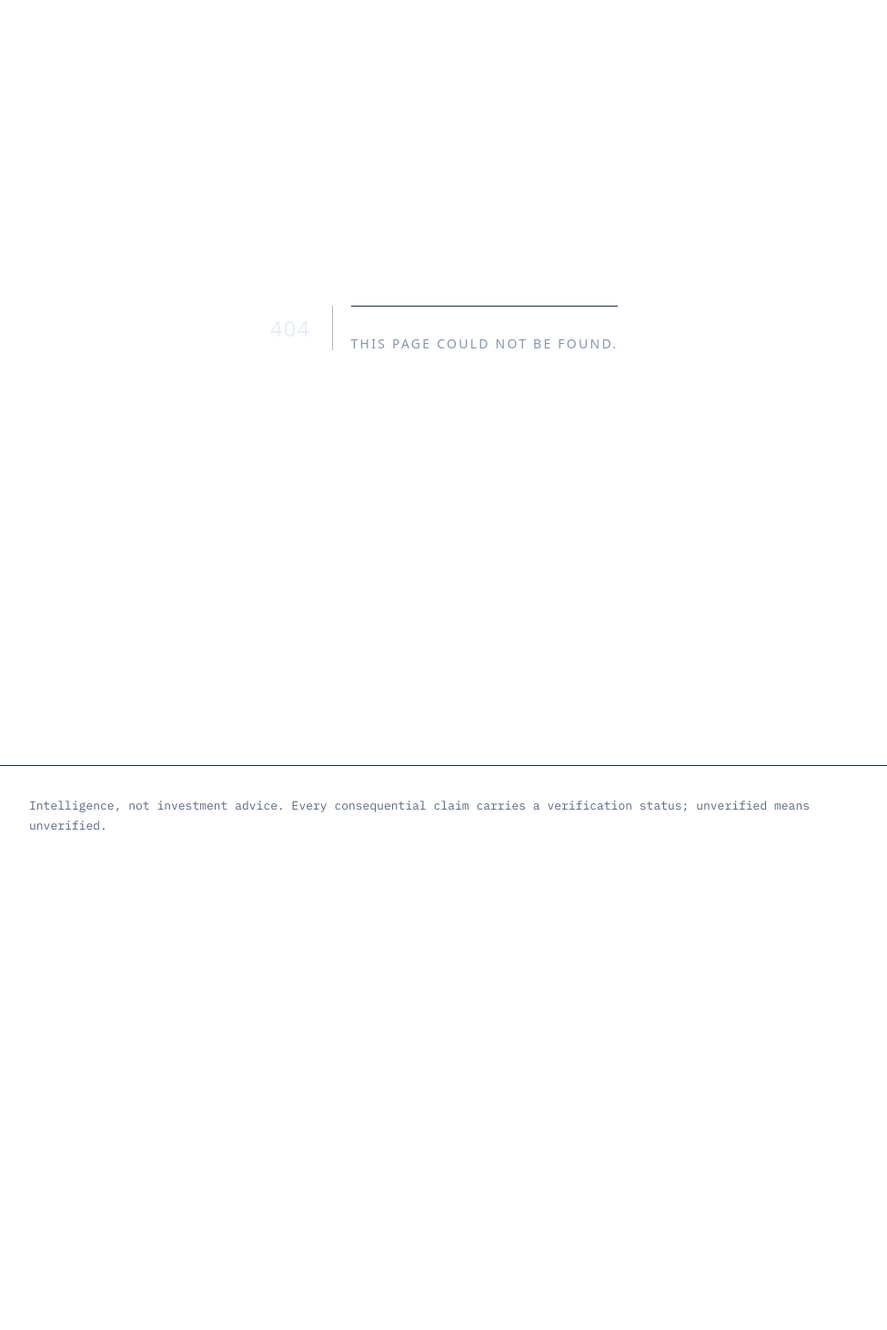
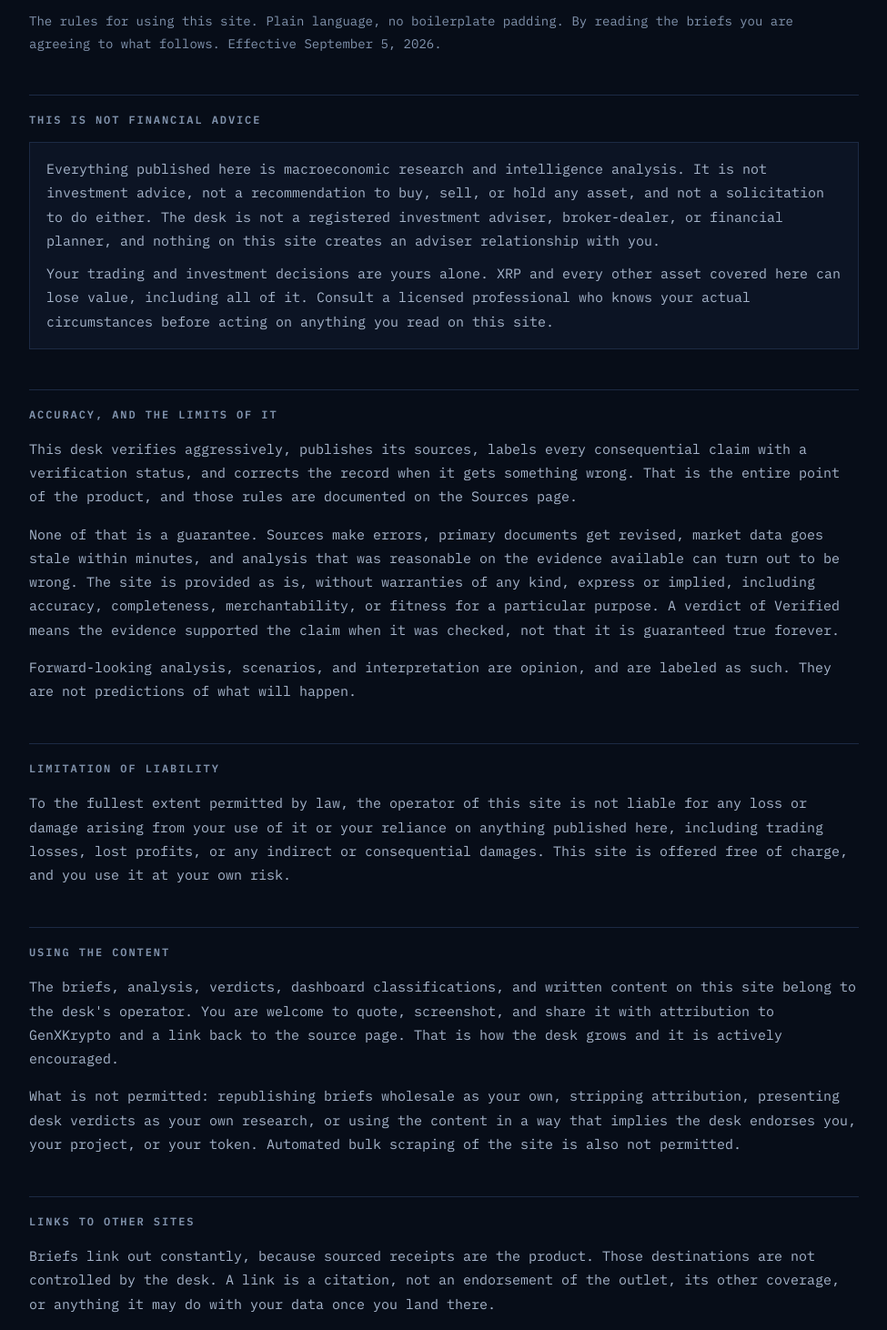
Before and after one commit to LINIHQ/macro-intel-desk, a Next.js app: page /terms in a window 1280 px wide. Before the commit this address had no page. Shown: the part 210-1672 px from the top of the page at 91% size, without its empty margins (152-1127 px from the left). Before the commit the page ends 1175 px from the top, so only its background shows below. Built offline with nearby package versions, Linux system fonts and the light colour scheme.

Commit message:
Add terms of use page
Not-financial-advice, no-warranty, and liability sections carry the
weight here, consistent with the desk's existing no-advice posture.
Content reuse permitted with attribution, which matches how the desk
already asks to be cited. Contact: support@genxkrypto.com.

```diff
--- /dev/null
+++ b/app/terms/page.jsx
@@ -0,0 +1,108 @@
+export const metadata = {
+  title: 'Terms | GenXKrypto XRP Macro Intelligence Desk',
+};
+
+export default function TermsPage() {
+  return (
+    <div>
+      <h1>Terms of Use</h1>
+      <p className="page-sub">
+        The rules for using this site. Plain language, no boilerplate padding. By reading the briefs you are agreeing
+        to what follows. Effective September 5, 2026.
+      </p>
+
+      <h2>This is not financial advice</h2>
+      <div className="card">
+        <p style={{ margin: '0 0 10px' }}>
+          Everything published here is macroeconomic research and intelligence analysis. It is not investment advice,
+          not a recommendation to buy, sell, or hold any asset, and not a solicitation to do either. The desk is not a
+          registered investment adviser, broker-dealer, or financial planner, and nothing on this site creates an
+          adviser relationship with you.
+        </p>
+        <p style={{ margin: 0 }}>
+          Your trading and investment decisions are yours alone. XRP and every other asset covered here can lose
+          value, including all of it. Consult a licensed professional who knows your actual circumstances before
+          acting on anything you read on this site.
+        </p>
+      </div>
+
+      <h2>Accuracy, and the limits of it</h2>
+      <p>
+        This desk verifies aggressively, publishes its sources, labels every consequential claim with a verification
+        status, and corrects the record when it gets something wrong. That is the entire point of the product, and
+        those rules are documented on the Sources page.
+      </p>
+      <p>
+        None of that is a guarantee. Sources make errors, primary documents get revised, market data goes stale within
+        minutes, and analysis that was reasonable on the evidence available can turn out to be wrong. The site is
+        provided as is, without warranties of any kind, express or implied, including accuracy, completeness,
+        merchantability, or fitness for a particular purpose. A verdict of Verified means the evidence supported the
+        claim when it was checked, not that it is guaranteed true forever.
+      </p>
+      <p>
+        Forward-looking analysis, scenarios, and interpretation are opinion, and are labeled as such. They are not
+        predictions of what will happen.
+      </p>
+
+      <h2>Limitation of liability</h2>
+      <p>
+        To the fullest extent permitted by law, the operator of this site is not liable for any loss or damage arising
+        from your use of it or your reliance on anything published here, including trading losses, lost profits, or
+        any indirect or consequential damages. This site is offered free of charge, and you use it at your own risk.
+      </p>
+
+      <h2>Using the content</h2>
+      <p>
+        The briefs, analysis, verdicts, dashboard classifications, and written content on this site belong to the
+        desk's operator. You are welcome to quote, screenshot, and share it with attribution to GenXKrypto and a link
+        back to the source page. That is how the desk grows and it is actively encouraged.
+      </p>
+      <p>
+        What is not permitted: republishing briefs wholesale as your own, stripping attribution, presenting desk
+        verdicts as your own research, or using the content in a way that implies the desk endorses you, your project,
+        or your token. Automated bulk scraping of the site is also not permitted.
+      </p>
+
+      <h2>Links to other sites</h2>
+      <p>
+        Briefs link out constantly, because sourced receipts are the product. Those destinations are not controlled by
+        the desk. A link is a citation, not an endorsement of the outlet, its other coverage, or anything it may do
+        with your data once you land there.
+      </p>
+
+      <h2>Availability</h2>
+      <p>
+        This is an independently operated site running on free infrastructure. There is no uptime guarantee, no
+        service level commitment, and no promise that any particular brief will publish on any particular day. The
+        publishing cadence described on the Sources page is the intent, not a contract. Features, including brief
+        alerts, may change or stop working, and the site could go offline temporarily or permanently.
+      </p>
+
+      <h2>Acceptable use</h2>
+      <p>
+        Do not attempt to gain unauthorized access to the site, its database, or its infrastructure, interfere with
+        its operation, or use it for anything unlawful. Do not misrepresent the desk's output, including altering a
+        verdict, classification, or quote and presenting it as published work.
+      </p>
+
+      <h2>No relationship created</h2>
+      <p>
+        Reading this site, or receiving its notifications, does not create a professional, fiduciary, advisory, or
+        confidential relationship between you and the desk's operator.
+      </p>
+
+      <h2>Changes</h2>
+      <p>
+        These terms may be updated. Material changes will be reflected here with a new effective date at the top.
+        Continuing to use the site after a change means you accept the updated terms.
+      </p>
+
+      <h2>Contact</h2>
+      <p>
+        Questions about these terms, or a correction you want to raise, go to{' '}
+        <a href="mailto:support@genxkrypto.com">support@genxkrypto.com</a>. Corrections with receipts are genuinely
+        welcome.
+      </p>
+    </div>
+  );
+}
```
